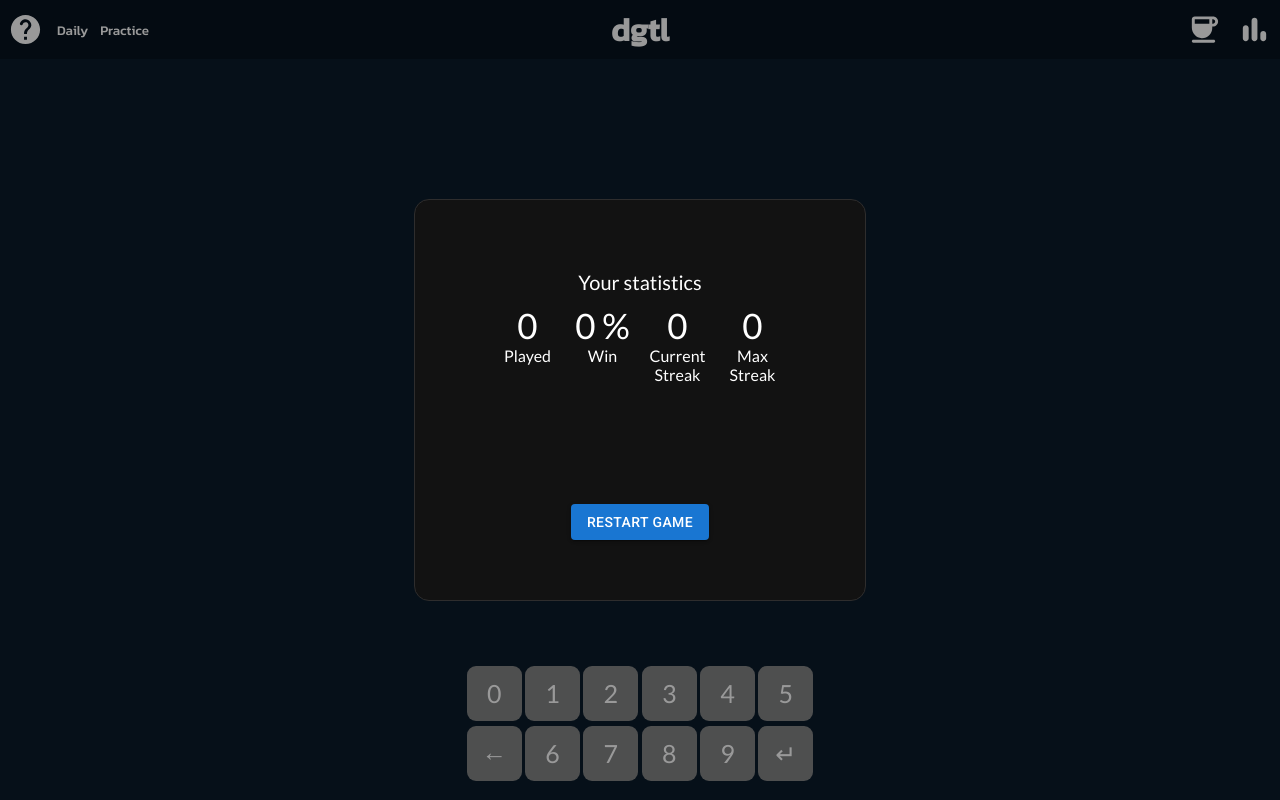
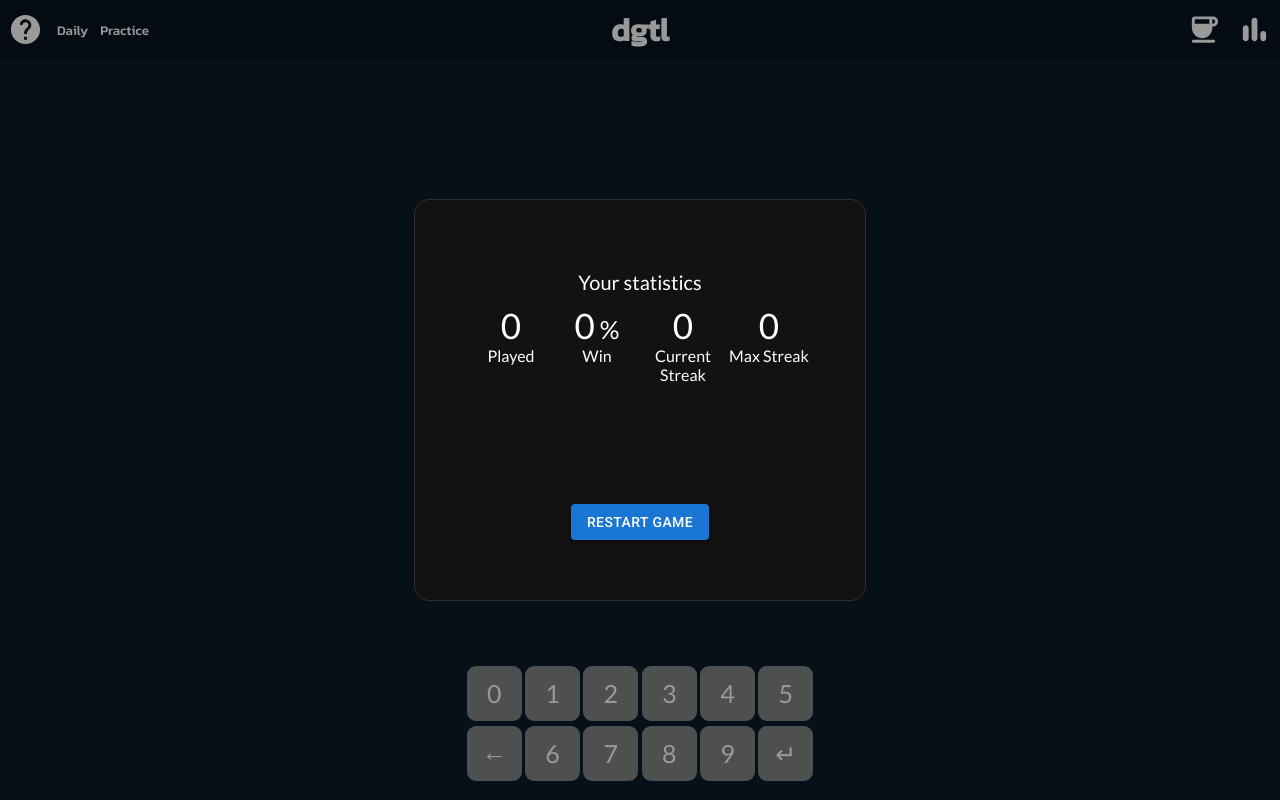
Before and after one commit to Buludyan/dgtl, a React (Create React App) app: page / in a window 1280 px wide. Both pictures are taken after a click on the button 1254 px from the left and 29 px from the top of the page. Built offline with nearby package versions, Linux system fonts and the light colour scheme.

Commit message:
UI fixes

```diff
--- a/src/components/modalWIndows/gameEndMW/GameEndMW.scss
+++ b/src/components/modalWIndows/gameEndMW/GameEndMW.scss
@@ -34,7 +34,7 @@
     align-items: center;
     justify-content: space-around;
     border-radius: 15px;
-    min-width: 450px;
+    width: 450px;
     min-height: 400px;
     font-family: 'Lato', sans-serif;
     background-color: #121212;
@@ -49,7 +49,7 @@
 
 @media screen and (min-width: 320px) and (max-width: 479px) {
     .modalContent {
-        min-width: 350px;
+        width: 360px;
     }
 }
 
@@ -75,7 +75,7 @@
         flex-direction: column;
         align-items: center;
         justify-content: center;
-        width: 75px;
+        width: 86px;
         text-align: center;
 
         div {
--- a/src/components/modalWIndows/gameEndMW/GameEndMw.tsx
+++ b/src/components/modalWIndows/gameEndMW/GameEndMw.tsx
@@ -89,7 +89,9 @@ export const GameEndMW: React.FC = () => {
                             <p>Played</p>
                         </div>
                         <div className='statistic__dataItem'>
-                            <div>{Math.floor((stat?.win / stat?.allGames) * 100) || '0'} %</div>
+                            <div>{Math.floor((stat?.win / stat?.allGames) * 100) || '0'}
+                                <span style={{fontSize: '25px'}}> % </span>
+                            </div>
                             <p>Win</p>
                         </div>
                         <div className='statistic__dataItem'>
--- a/src/components/table/row/Row.scss
+++ b/src/components/table/row/Row.scss
@@ -1,6 +1,6 @@
-.row{
-    width: 100%;
-    height: 10%;
+.row {
+    width: 500px;
+    height: 55px;
     margin-bottom: 4px;
 
     &__inner {
--- a/src/components/table/row/ceil/Ceil.scss
+++ b/src/components/table/row/ceil/Ceil.scss
@@ -1,6 +1,6 @@
 .ceil {
-    width: 10%;
-    height: 90%;
+    width: 50px;
+    height: 50px;
     border: 1px solid rgb(0, 0, 0);
     margin: 0 4px;
     border: none;
```
